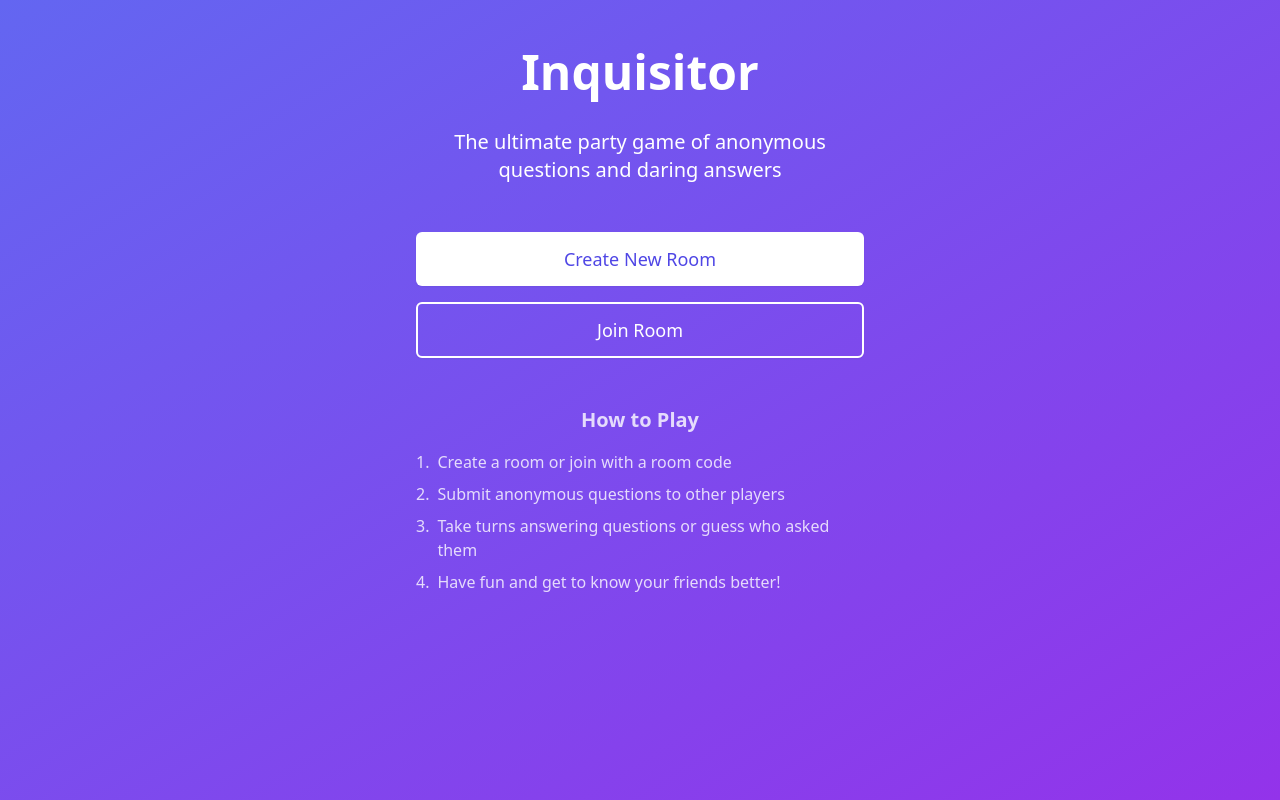
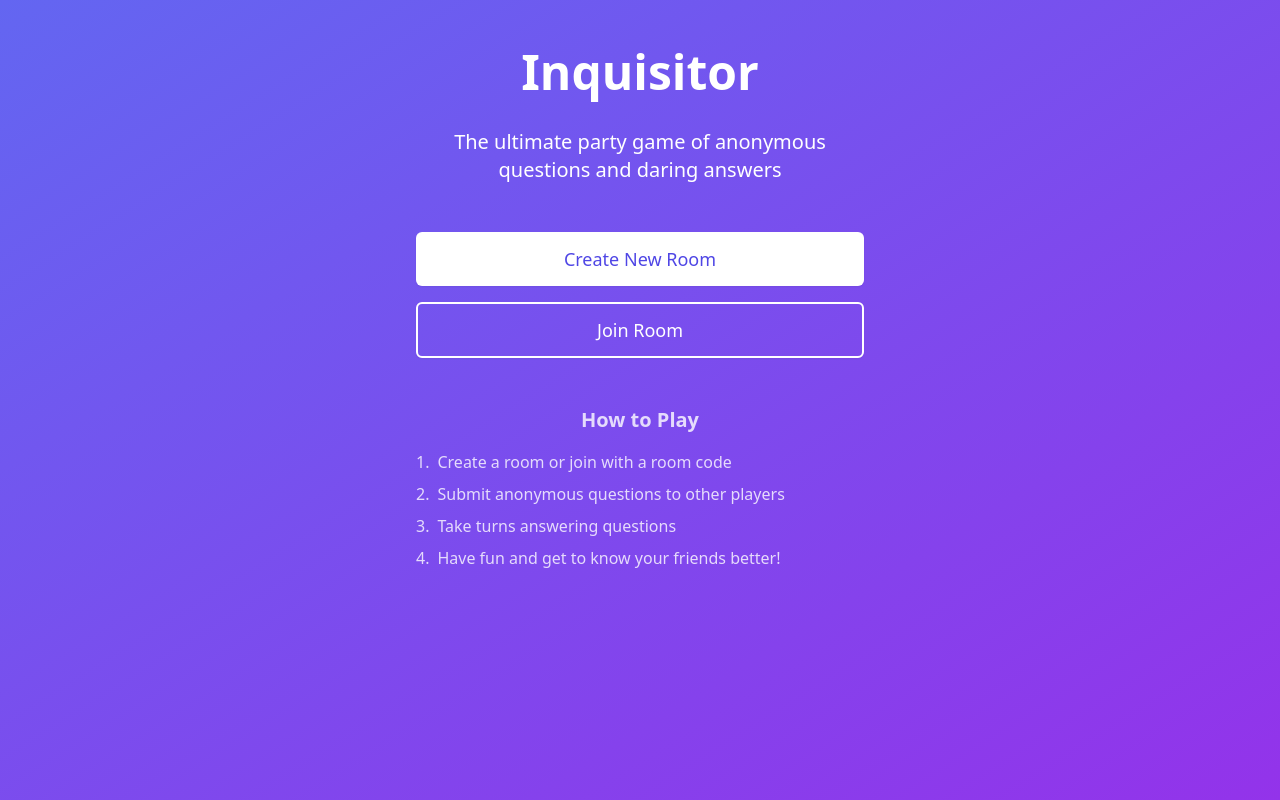
Before and after one commit to ykl1/inquisitor, a React (Vite) app: page / in a window 1280 px wide. Built offline with nearby package versions, Linux system fonts and the light colour scheme; no server answers.

Commit message:
Update landing page

```diff
--- a/src/pages/LandingPage.tsx
+++ b/src/pages/LandingPage.tsx
@@ -39,7 +39,7 @@ const LandingPage = () => {
             </li>
             <li className="flex items-start">
               <span className="mr-2">3.</span>
-              <span>Take turns answering questions or guess who asked them</span>
+              <span>Take turns answering questions</span>
             </li>
             <li className="flex items-start">
               <span className="mr-2">4.</span>
```
